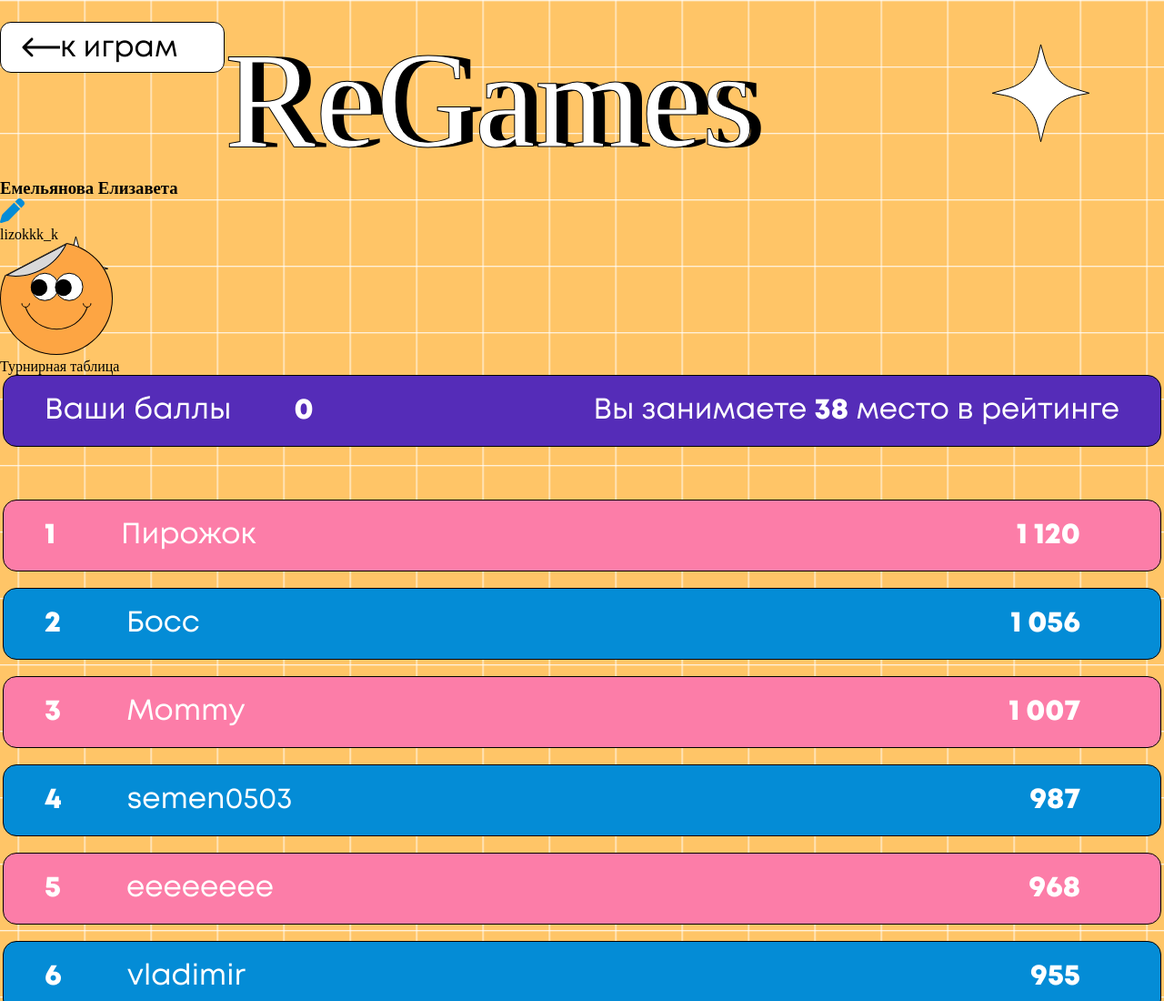
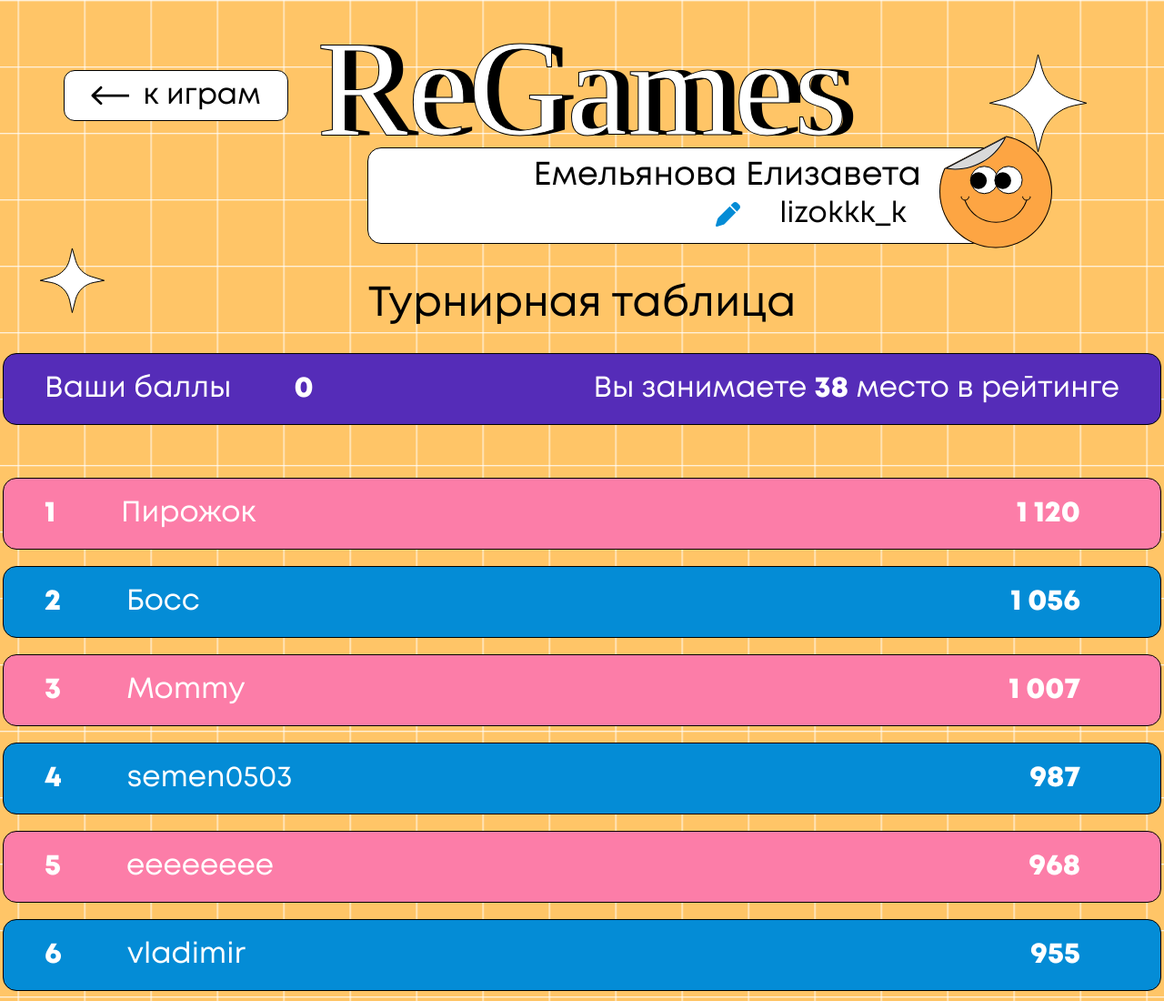
Before and after one commit to xworu/regames, a website: page src/html/rating.html in a window 1280 px wide. Shown: the top 1100 px of the page at 91% size. Drawn offline with Linux system fonts and the light colour scheme; no server answers; files whose address does not match are found by name; a web font is replaced by a local one.

Commit message:
substitute user data when logging in and registering on the rating page

```diff
--- a/src/html/rating.html
+++ b/src/html/rating.html
@@ -15,15 +15,20 @@
             <p>к играм</p>
         </div>
         <h1>ReGames</h1>
+        <div id="none"></div>
     </header>
     <main>
         <div class="profile">
-            <div class="info">
-                <h3>Емельянова Елизавета</h3>
-                <img src="/src/img/img_rating/pen.svg" alt="pen">
-                <p>lizokkk_k</p>
+            <div class="back">
+                <div class="info">
+                    <h3 id="name">Емельянова Елизавета</h3>
+                    <div class="updata">
+                        <img class="pen" src="/src/img/img_rating/pen.svg" alt="pen">
+                        <p id="nickname">lizokkk_k</p>
+                    </div>
+                </div>
             </div>
-            <img src="/src/img/img_rating/avatar.svg" alt="avatar">
+            <img class="avatar" src="/src/img/img_rating/avatar.svg" alt="avatar">
         </div>
         <p class="title">Турнирная таблица</p>
         <div class="my_rating">
@@ -89,6 +94,8 @@
             </div>
         </div>
     </main>
+
+    <script src="/src/js/rating.js"></script>
 </body>
 
 </html>
--- a/src/js/login.js
+++ b/src/js/login.js
@@ -1,12 +1,12 @@
 window.addEventListener("DOMContentLoaded", () => {
 
     const btnReg = document.getElementById('registration_btn'),
-          form = document.querySelector('form');
+          form = document.querySelector('form'),
           nickname = form.querySelector('#nickname'),
           password = form.querySelector('#password');
 
     btnReg.addEventListener('click', () => {
-        window.location.pathname = '/src/html/registration.html';
+        window.location = 'http://regames/src/html/registration.html';
     });
 
     const getResource = async (url) => {
@@ -33,16 +33,12 @@ window.addEventListener("DOMContentLoaded", () => {
                 .then(data => {
                     data.forEach(obj => {
                         if (obj.nickname == nickname.value && obj.password == password.value) {
-                            window.location.pathname = '/src/html/rating.html';
-                            window.location.search = `?id=${data.id}`;
-                            form.reset();
-                        } else if (obj.nickname == nickname.value && obj.password != password.value) {
-                            alert('Не правильно введен пароль');
-                        } else {
-                            alert('Пользователя с таким именем не существует');
+                            window.location = `http://regames/src/html/rating.html?id=${obj.id}`;
                         }
                     });
-                });
+                }).finally(() => {
+                    form.reset();
+                })
         }
 
     });
--- /dev/null
+++ b/src/js/rating.js
@@ -0,0 +1,34 @@
+window.addEventListener("DOMContentLoaded", () => {
+
+    const name = document.querySelector("#name"),
+          nickname = document.querySelector("#nickname");
+
+    const id = new URL(document.location).searchParams;
+
+    const getResource = async (url) => {
+        const res = await fetch(url);
+
+        if (!res.ok) {
+            throw new Error(`Could not fetch ${url}, status: ${res.status}`);
+        }
+
+        return await res.json();
+    };
+
+    getResource('http://localhost:3000/users')
+        .then(data => {
+            data.forEach(obj => {
+                if (obj.id = id) {
+                    name.innerHTML = obj.surname + " " + obj.name;
+                    nickname.innerHTML = obj.nickname;
+                }
+            });
+        });
+
+    // if (header.get("info") !== "404") {
+    //   info.innerHTML += `${header.get("info")}`;
+    // } else if (header.get("info") === "404") {
+    //   info.innerHTML = "Ошибка 404! Данной страницы не существует";
+    // }
+
+})
--- a/src/js/registration.js
+++ b/src/js/registration.js
@@ -1,14 +1,14 @@
 window.addEventListener("DOMContentLoaded", () => {
 
     const btnLogin = document.getElementById('login_btn'),
-          form = document.querySelector('form');
+          form = document.querySelector('form'),
           name = form.querySelector('#name'),
           surname = form.querySelector('#surname'),
           nickname = form.querySelector('#nickname'),
           password = form.querySelector('#password');
 
     btnLogin.addEventListener('click', () => {
-        window.location.pathname = '/src/html/login.html';
+        window.location = 'http://regames/src/html/login.html';
     })
 
     const getResource = async (url) => {
@@ -42,14 +42,15 @@ window.addEventListener("DOMContentLoaded", () => {
                     data.forEach(obj => {
                         if (obj.nickname == nickname.value) {
                             alert('Пользователь с таким ником уже сущестует');
-                            form.reset();
                             k += 1;
                         }
                     });
                     if (k == 0) {
                         createUser(form);
                     }
-                });
+                }).finally(() => {
+                    form.reset();
+                })
         }
 
     });
@@ -75,8 +76,7 @@ window.addEventListener("DOMContentLoaded", () => {
 
         postData('http://localhost:3000/users', json)
         .then(data => {
-            window.location.pathname = '/src/html/rating.html';
-            window.location.search = `?id=${data.id}`;
+            window.location = `http://regames/src/html/rating.html?id=${data.id}`;
         }).catch(() => {
             alert("Что-то пошло не так");
         }).finally(() => {
--- a/src/styles/montregular.scss
+++ b/src/styles/montregular.scss
@@ -1,10 +1,10 @@
 @font-face {
     font-family: "MontRegular";
     src: local("MontRegular"),
-    url("MontRegular.eot"),
-    url("MontRegular.eot?#iefix")format("embedded-opentype"),
-    url("MontRegular.woff") format("woff"),
-    url("MontRegular.ttf") format("truetype");
+    url("../fonts/MontRegular.eot"),
+    url("../fonts/MontRegular.eot?#iefix")format("embedded-opentype"),
+    url("../fonts/MontRegular.woff") format("woff"),
+    url("../fonts/MontRegular.ttf") format("truetype");
     font-style: normal;
     font-weight: 400;
 }
--- a/src/styles/rating.scss
+++ b/src/styles/rating.scss
@@ -19,36 +19,45 @@ html {
 
 body {
     position: relative;
-    padding-top: 24px;
     padding-bottom: 90px;
     background: url(/src/img/img_rating/star_average.svg), url(/src/img/img_rating/star_small.svg),
     url(/src/img/img_rating/star_big.svg);
     background-repeat: no-repeat, no-repeat, no-repeat;
-    background-position: top 47px right 80px, top 258px left 46px, top 1565px right -30px;
+    background-position: top 47px right 83px, top 260px left 42px, top 1575px right -26px;
 }
 
 header {
     display: flex;
+    align-items: start;
+    margin-top: 11px;
+    text-align: center;
+    justify-content: space-between;
     & div {
+        margin-top: 66px;
         width: 247px;
         height: 56px;
         border-radius: 12px;
         border: 1px solid #000;
         background: #FFF;
+        margin-left: 70px;
         display: flex;
-        padding: 8px 11px 8px 23px;
-
+        align-items: center;
+        justify-content: center;
+        column-gap: 15px;
         & img {
             width: 42px;
             height: auto;
         }
         & p {
             color: #000;
-            text-align: center;
             font-family: $plain-text;
             font-size: 32px;
             font-weight: 600;
         }
+    }
+    & #none {
+        border: none;
+        background-color: transparent;
     }
     & h1 {
         color: #FFF;
@@ -58,6 +67,69 @@ header {
         font-size: 150px;
         font-weight: 400;
     }
+}
+
+.profile {
+    position: relative;
+    margin-top: -21px;
+    display: flex;
+    justify-content: end;
+    margin-right: 156px;
+    margin-bottom: 38px;
+    & .back {
+        width: 720px;
+        height: 106px;
+        border-radius: 15px;
+        border: 1px solid #000;
+        background: #FFF;
+        display: grid;
+        justify-content: end;
+        grid-template-rows: repeat(2, 1fr);
+        color: #000;
+        text-align: center;
+        font-family: $plain-text;
+        font-weight: 600;
+        padding: 7px 0px;
+        & .info {
+            margin-right: 110px;
+            & h3 {
+                font-size: 36px;
+            }
+            & .updata {
+                display: flex;
+                align-items: center;
+                justify-content: end;
+                margin-right: 16px;
+                margin-top: -1px;
+                & .pen {
+                    width: 27px;
+                    height: 27px;
+                }
+                & p {
+                    font-size: 32px;
+                    margin-left: 43px;
+                }
+            }
+
+        }
+
+    }
+    & .avatar {
+        position: absolute;
+        width: 124px;
+        height: 124px;
+        top: -13px;
+        right: -33px;
+    }
+}
+
+.title {
+    color: #000;
+    text-align: center;
+    font-family: $plain-text;
+    font-size: 46px;
+    font-weight: 600;
+    margin-bottom: 24px;
 }
 
 .my_rating {
```
Also changed, not shown: src/html/login.html (+2 -2 lines), src/json/users.json (+21 -0 lines), src/styles/games.css, src/styles/login.css, src/styles/main.css, src/styles/montregular.css, src/styles/rating.css, src/styles/registration.css.
